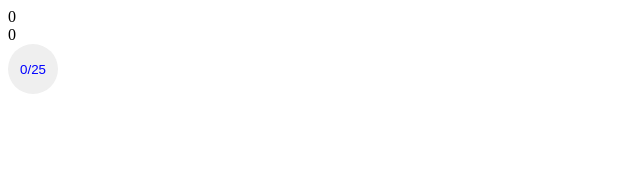
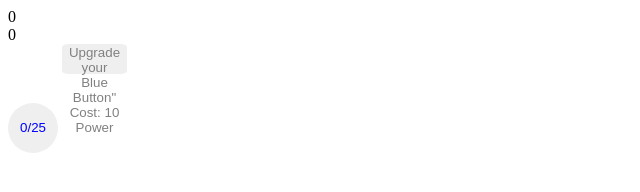
Before and after one commit to e666666/ColorWheels, a plain HTML site: page index.html in a window 1280 px wide. Shown: the whole page, without its empty margins (0-640 px from the left). Drawn offline with Linux system fonts and the light colour scheme.

Commit message:
Update index.html

```diff
--- a/index.html
+++ b/index.html
@@ -10,6 +10,8 @@
             <div id="powerAmount">0</div>
             <div id="testArea">0</div>
             <button id="blueCircle1" onclick="blueClick()" class="blueButton">0/25</button>
+            <button id="upgrade1" onClick="checkUpgrade1()" class="upgrade">
+                Upgrade your Blue Button"<br/>Cost: 10 Power</button>
         </div>
     </body>
 </html>
```
